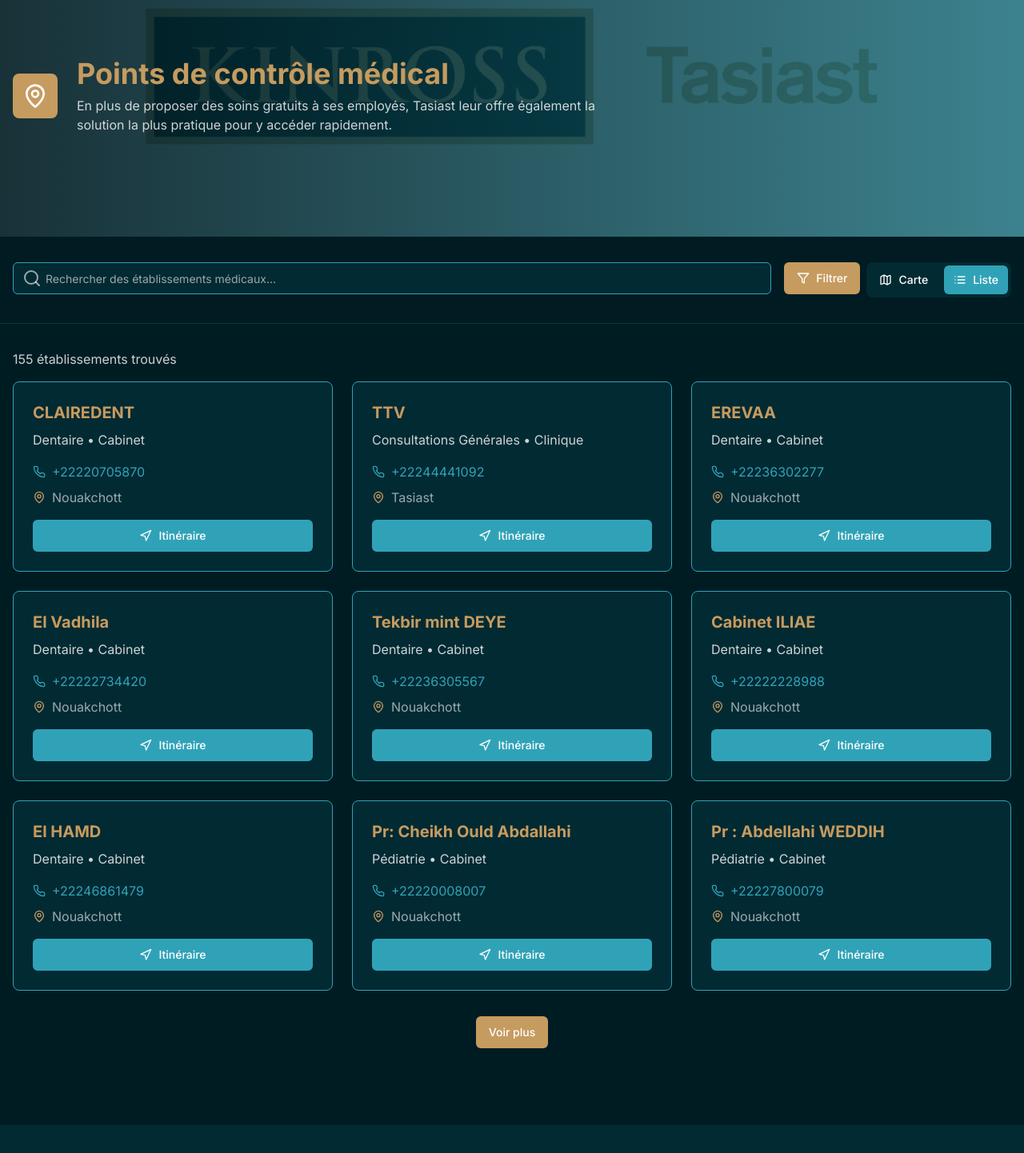
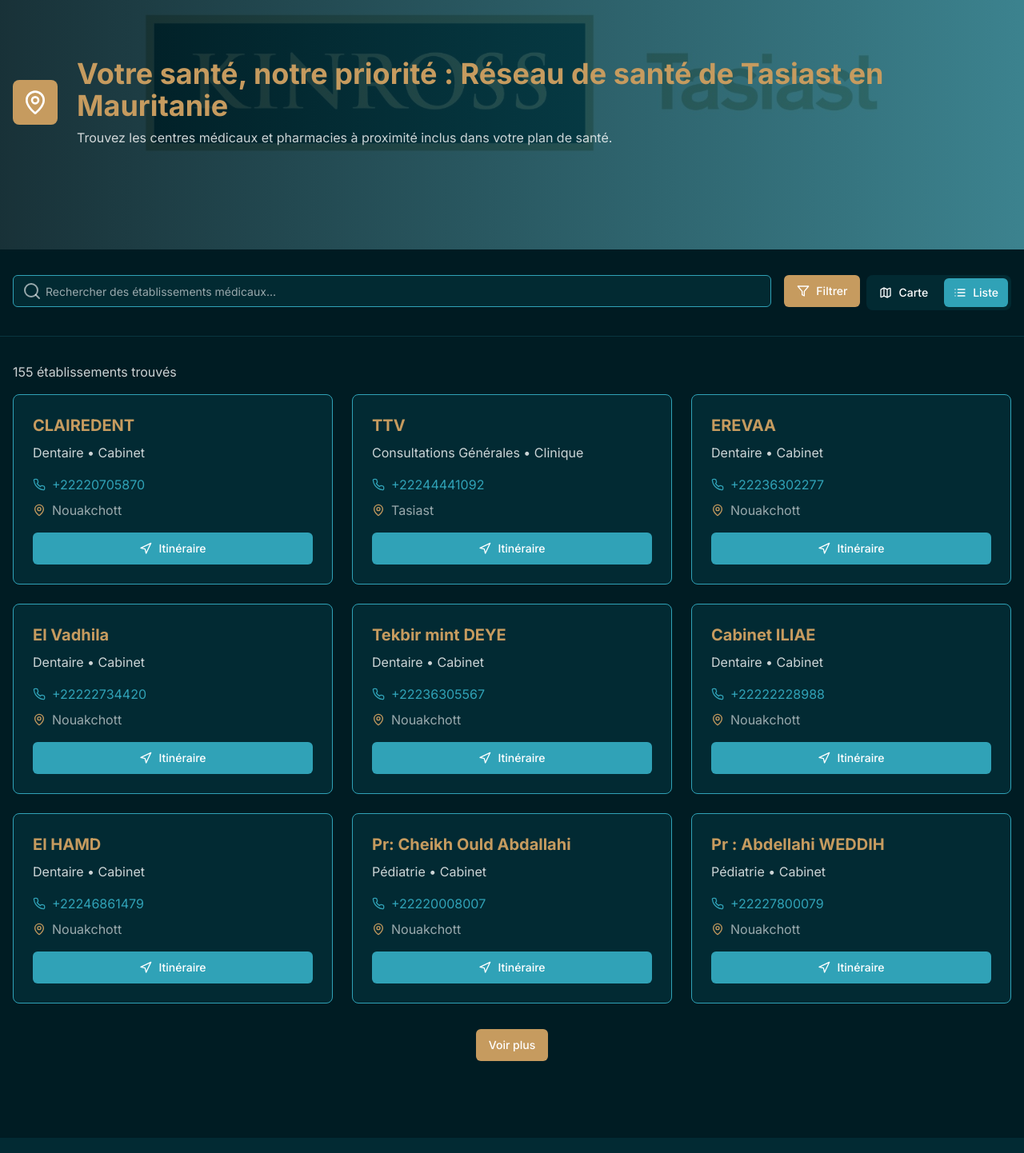
Before and after one commit to sevirSid/medical-checkpoint-chbih, a Next.js app: page / in a window 1280 px wide. Shown: the part 120-1562 px from the top of the page at 80% size. Built offline with nearby package versions, Linux system fonts and the light colour scheme.

Commit message:
Update index.ts

```diff
--- a/app/translations/index.ts
+++ b/app/translations/index.ts
@@ -2,8 +2,8 @@ import type { TranslationsStore } from './types';
 
 export const translations: TranslationsStore = {
   fr: {
-    title: 'Points de contrôle médical',
-    description: 'En plus de proposer des soins gratuits à ses employés, Tasiast leur offre également la solution la plus pratique pour y accéder rapidement.',
+    title: 'Votre santé, notre priorité : Réseau de santé de Tasiast en Mauritanie',
+    description: 'Trouvez les centres médicaux et pharmacies à proximité inclus dans votre plan de santé.',
     searchPlaceholder: 'Rechercher des établissements médicaux...',
     filter: 'Filtrer',
     filterFacilities: 'Filtrer les établissements',
@@ -22,7 +22,7 @@ export const translations: TranslationsStore = {
     speciality: 'Spécialité',
     city: 'Ville',
     type: 'Type',
-    footer: 'Ce site web a été créé par un employé de Tasiast ; cependant, Tasiast n\'est pas responsable des inexactitudes éventuelles.',
+    footer: 'Ce site web a été développé pour la commodité des employés de Tasiast. Bien que nous nous efforcions de fournir des informations précises et à jour, Tasiast ne peut être tenue responsable d’éventuelles inexactitudes. Si vous constatez des erreurs, veuillez contacter directement le service informatique de Tasiast. Pour toute question ou tout commentaire, veuillez vous adresser au service des ressources humaines de Tasiast.',
     types: {
       clinique: 'Clinique',
       cabinet: 'Cabinet',
@@ -120,8 +120,8 @@ export const translations: TranslationsStore = {
     resetAll: 'Reset All'
   },
   ar: {
-    title: 'نقاط الفحص الطبي',
-    description: 'بالإضافة إلى تقديم رعاية صحية مجانية لموظفيها، توفر تازيازت أيضًا الحل الأكثر ملاءمة للوصول إليها بسرعة.',
+    title: 'صحتكم أولويتنا: شبكة تازيازت الصحية في موريتانيا',
+    description: 'اعثر على المراكز الطبية والصيدليات القريبة المشمولة في خطتك الصحية.',
     searchPlaceholder: 'البحث عن المرافق الطبية...',
     filter: 'تصفية',
     filterFacilities: 'تصفية المرافق',
@@ -140,7 +140,7 @@ export const translations: TranslationsStore = {
     speciality: 'تخصص',
     city: 'مدينة',
     type: 'نوع',
-    footer: 'تم إنشاء هذا الموقع من قبل موظف في تازيازت؛ ومع ذلك، فإن تازيازت ليست مسؤولة عن أي أخطاء.',
+    footer: 'تم تطوير هذا الموقع لتسهيل الأمور على موظفي تازيازت. على الرغم من أننا نسعى لتوفير معلومات دقيقة ومحدثة، فإن شركة تازيازت غير مسؤولة عن أي أخطاء محتملة. إذا لاحظتم أي أخطاء، يرجى التواصل مباشرة مع قسم تكنولوجيا المعلومات في تازيازت. وللأسئلة أو الملاحظات، يرجى التواصل مع قسم الموارد البشرية في تازيازت.',
     types: {
       clinique: 'عيادة',
       cabinet: 'مكتب طبي',
```
